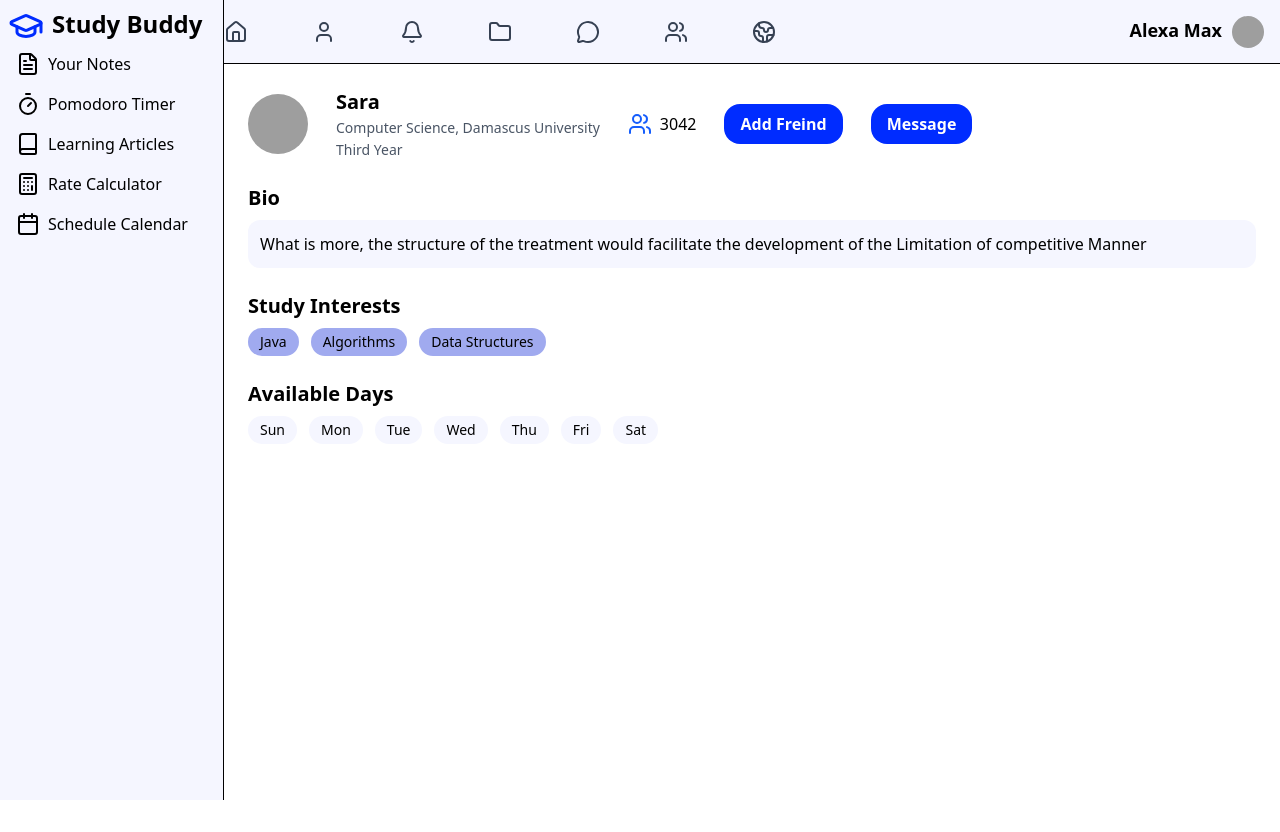
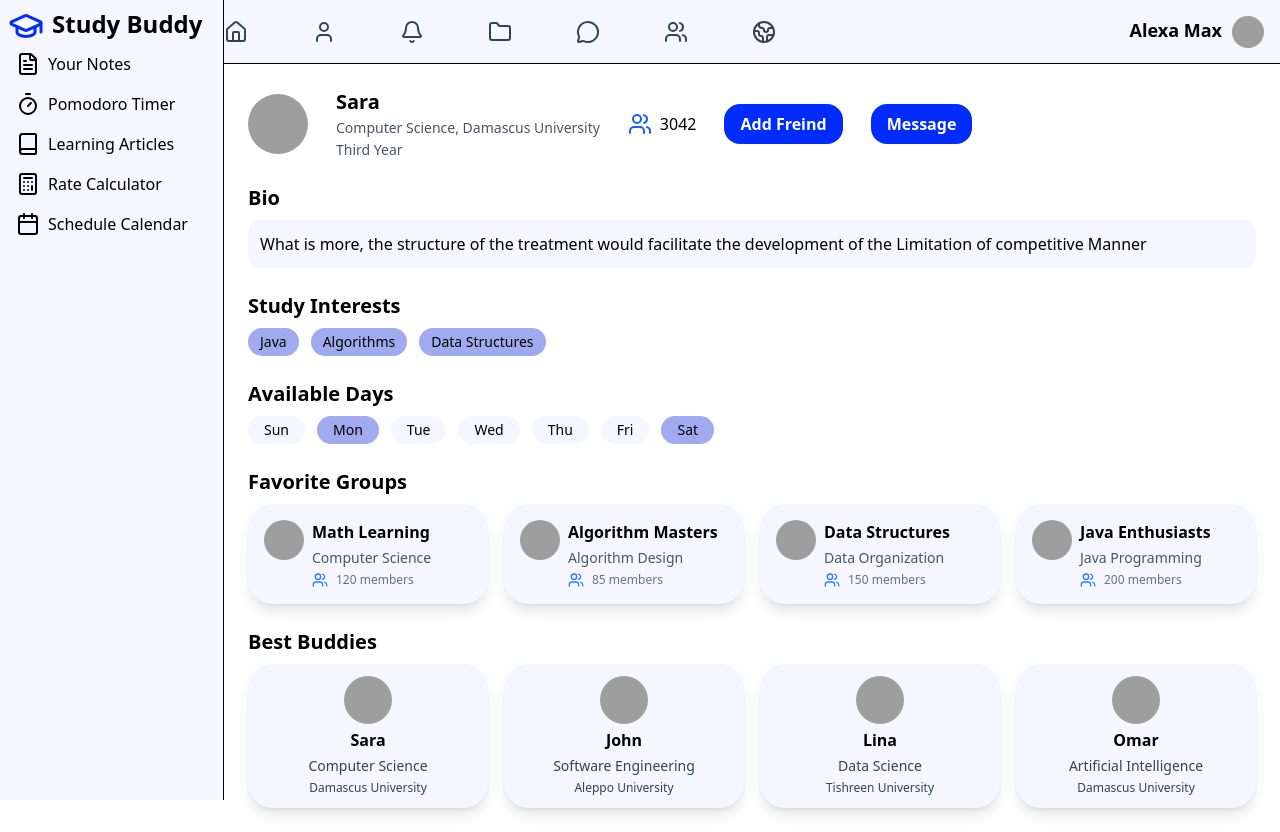
Before and after one commit to IbrahimZherati/StudyBuddy, a Next.js app in the folder studybuddy-frontend/: page /Freind-Profile in a window 1280 px wide. Before the commit the page ends 800 px from the top, so only its background shows below. Built offline with nearby package versions, Linux system fonts and the light colour scheme; grey boxes are pictures that could not be loaded.

Commit message:
complete the design of the Freind'profile page

```diff
--- a/studybuddy-frontend/app/(Project-pages)/Freind-Profile/page.jsx
+++ b/studybuddy-frontend/app/(Project-pages)/Freind-Profile/page.jsx
@@ -1,25 +1,43 @@
 import HeaderFreindProfile from '@/components/HeaderFreindProfile'
+import FavoriteGroups from '@/components/FavoriteGroups'
+import BestBuddies from '@/components/BestBuddies'
 import React from 'react'
 
 export default function page() {
     const profile = {
         bio : "What is more, the structure of the treatment would facilitate the development of the Limitation of competitive Manner ",
         interests : ["Java" , "Algorithms" , "Data Structures"],
-        days: ["Sun", "Mon", "Tue", "Wed", "Thu", "Fri", "Sat"],
+        days: [
+          { day: "Sun", active: false },
+          { day: "Mon", active: true },
+          { day: "Tue", active: false },
+          { day: "Wed", active: false },
+          { day: "Thu", active: false },
+          { day: "Fri", active: false },
+          { day: "Sat", active: true },
+        ],
     }
   return (
     <div className='flex flex-col gap-6'>
         <HeaderFreindProfile />
 
+          {/* Bio */}
         <div className='flex flex-col gap-2'>
-            <h3 className="font-bold text-xl">Bio</h3>
+            <h3 className="font-bold text-xl">
+              Bio
+            </h3>
+
             <p className="bg-[#F5F6FF] p-3 rounded-xl">
               {profile.bio}
             </p>
         </div>
 
+          {/* Study Interests */}
         <div className='flex flex-col gap-2'>
-            <h3 className="font-bold text-xl">Study Interests</h3>
+            <h3 className="font-bold text-xl">
+              Study Interests
+            </h3>
+
             <div className='flex gap-3 flex-wrap'>
               {profile.interests.map((interest, index) => (
                 <span key={index} className='bg-[#a0aaef] px-3 py-1 rounded-full text-sm'>
@@ -29,17 +47,32 @@ export default function page() {
             </div>
         </div>
 
+        {/* Available Days */}
         <div className='flex flex-col gap-2'>
-            <h3 className="font-bold text-xl">Available Days</h3>
+            <h3 className="font-bold text-xl">
+              Available Days
+            </h3>
+
             <div className='flex gap-3 flex-wrap'>
-              {profile.days.map((day, index) => (
-                <span key={index} className='bg-[#F5F6FF] px-3 py-1 rounded-full text-sm'>
-                  {day}
+              {profile.days.map((day , index) => (
+                <span key={index}
+                  className={`px-4 py-1 rounded-full text-sm transition
+                    ${day.active
+                      ? "bg-[#a0aaef]"
+                      : "bg-[#F5F6FF] "
+                    }`}
+                >
+                  {day.day}
                 </span>
               ))}
             </div>
         </div>
 
+        {/* Favorite Groups */}
+        <FavoriteGroups />
+
+        {/* Best Buddies */}
+        <BestBuddies />
 
     </div>
   )
```
